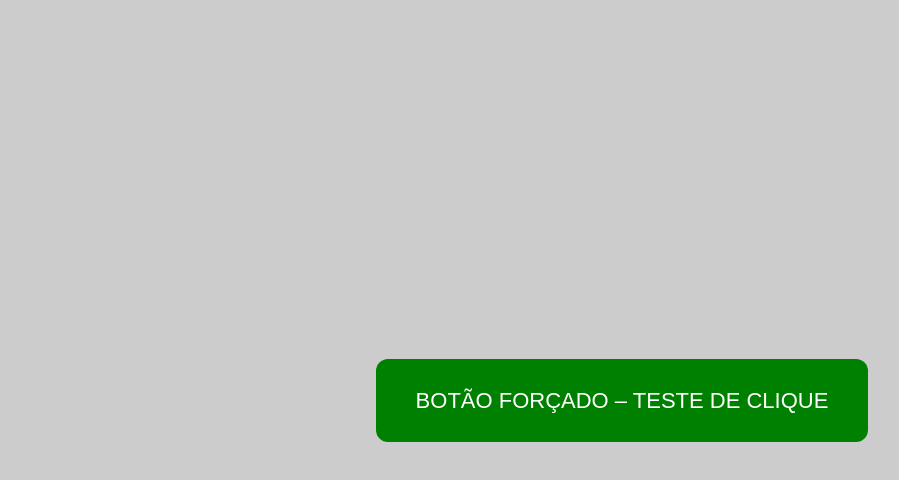
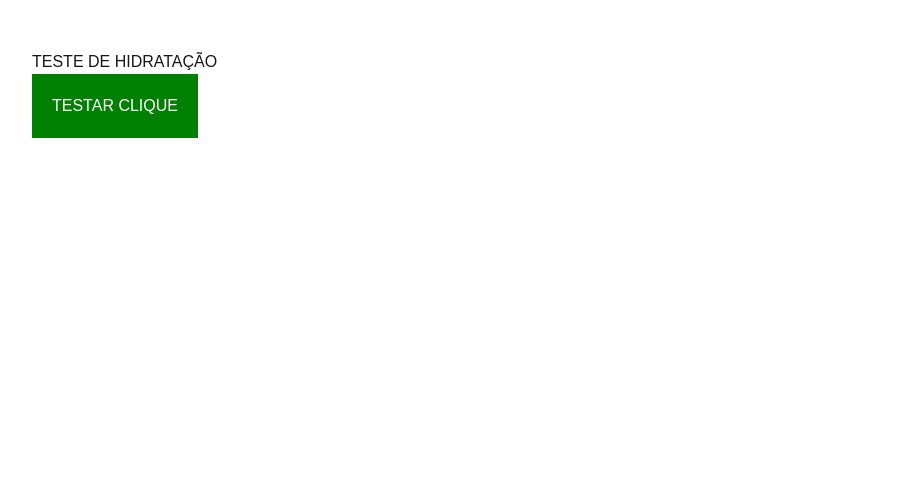
Before and after one commit to keloy20/os-frontend, a Next.js app: page /admin/servicos/1 in a window 1280 px wide. Shown: the top 480 px of the page, without its empty margins (18-917 px from the left). Built offline with nearby package versions, Linux system fonts and the light colour scheme.

Commit message:
status visual com aguardando tecnico

```diff
--- a/app/admin/servicos/[id]/page.tsx
+++ b/app/admin/servicos/[id]/page.tsx
@@ -1,32 +1,21 @@
 "use client";
 
-export default function TesteCliqueForcado() {
+import { useEffect } from "react";
+
+export default function TesteJS() {
+  useEffect(() => {
+    alert("JS HIDRATOU – useEffect rodou");
+    console.log("JS HIDRATOU");
+  }, []);
+
   return (
-    <div
-      style={{
-        position: "fixed",
-        inset: 0,
-        background: "rgba(0,0,0,0.2)",
-        zIndex: 99998,
-        display: "flex",
-        justifyContent: "center",
-        alignItems: "center"
-      }}
-    >
+    <div style={{ padding: 50 }}>
+      <h1>TESTE DE HIDRATAÇÃO</h1>
       <button
-        onClick={() => alert("CLIQUE FUNCIONOU AGORA")}
-        style={{
-          background: "green",
-          color: "white",
-          padding: "25px 40px",
-          fontSize: "22px",
-          borderRadius: "12px",
-          cursor: "pointer",
-          zIndex: 99999,
-          position: "relative"
-        }}
+        onClick={() => alert("CLIQUE FUNCIONOU")}
+        style={{ padding: 20, background: "green", color: "white" }}
       >
-        BOTÃO FORÇADO – TESTE DE CLIQUE
+        TESTAR CLIQUE
       </button>
     </div>
   );
```
